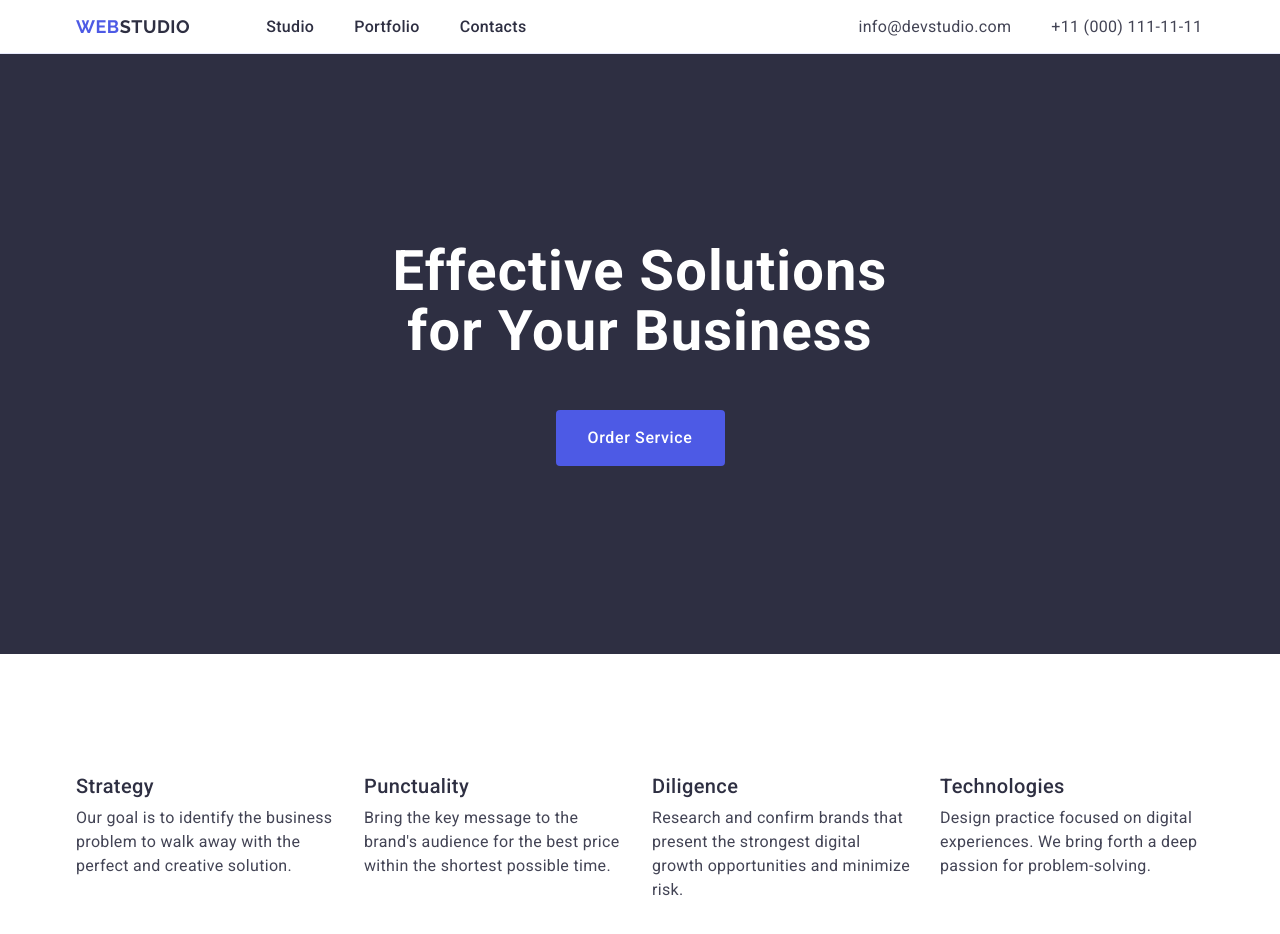
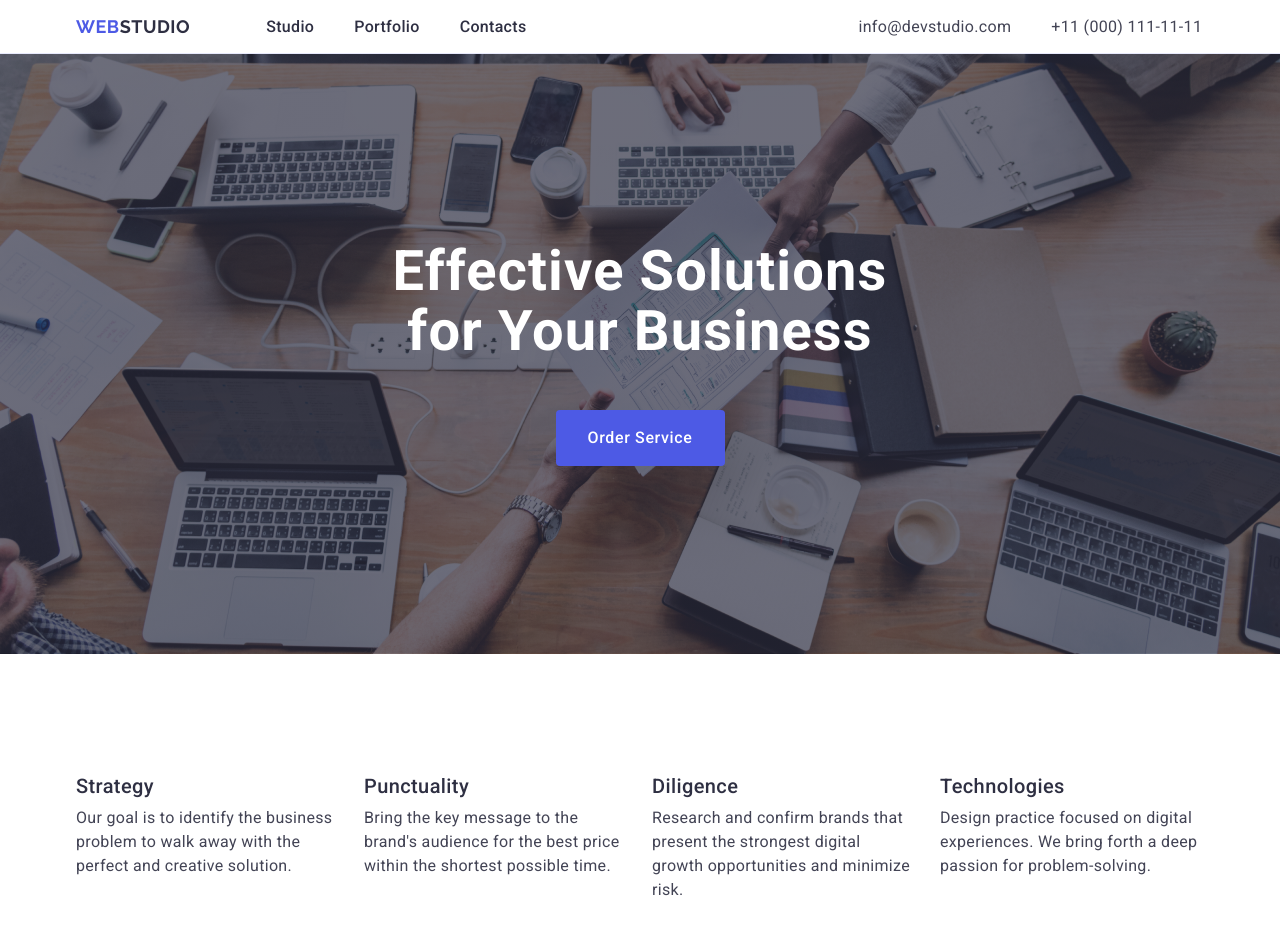
Before and after one commit to AlexPlu/goit-markup-hw-04, a plain HTML site: page index.html in a window 1280 px wide. Shown: the top 934 px of the page. Drawn offline with nearby package versions, Linux system fonts and the light colour scheme.

Commit message:
Add background img and svg

```diff
--- a/css/styles.css
+++ b/css/styles.css
@@ -137,6 +137,15 @@ a {
 }
 
 .hero-section {
+  background-image: linear-gradient(
+      to bottom,
+      rgba(46, 47, 66, 0.7),
+      rgba(46, 47, 66, 0.7)
+    ),
+    url(/images/hero-background.jpg);
+  background-repeat: no-repeat;
+  background-position: center center;
+  background-size: cover;
   background-color: #2e2f42;
   padding: 188px 0;
 }
```
Also changed, not shown: images/hero-background.jpg (added), images/icons.svg (added).
